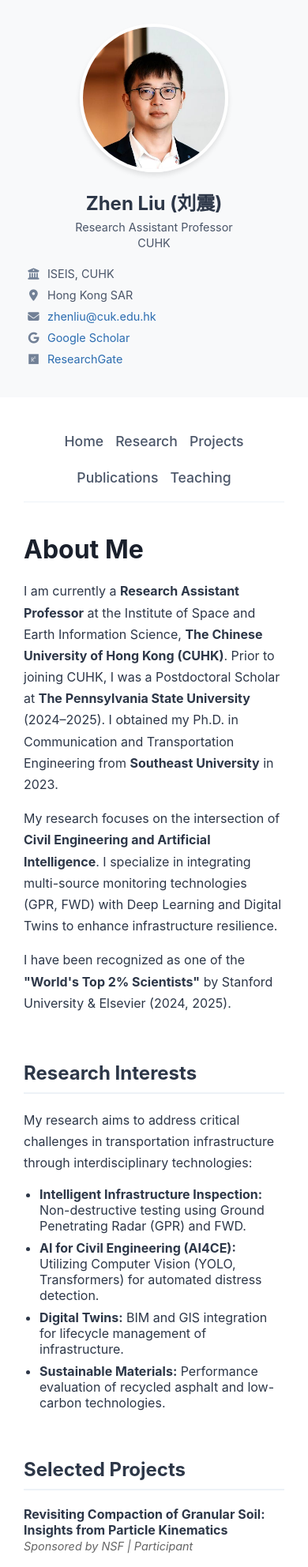
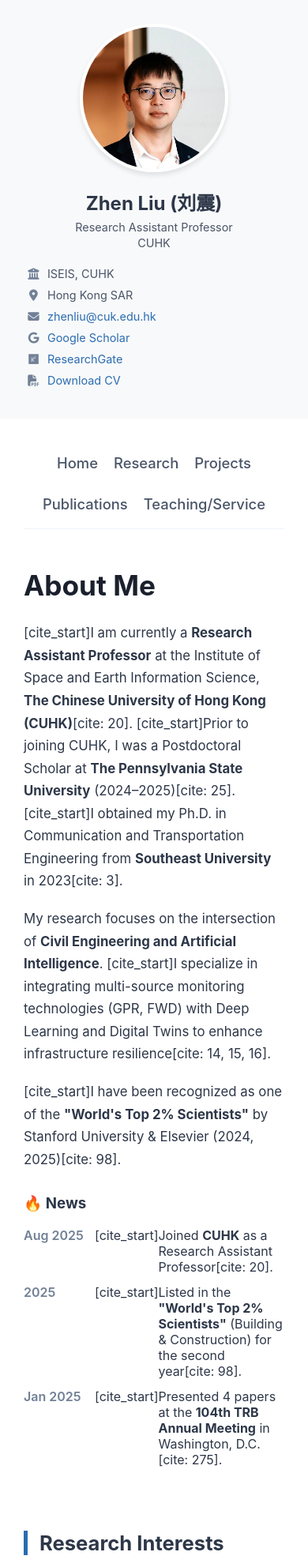
Before and after one commit to ZhenL1996/ZhenL1996.github.io, a plain HTML site: page index.html in a window 390 px wide. Shown: the top 1984 px of the page at 79% size. Drawn offline with Linux system fonts and the light colour scheme.

Commit message:
Update index.html

```diff
--- a/index.html
+++ b/index.html
@@ -39,9 +39,10 @@
             flex-direction: column;
             align-items: center;
             flex-shrink: 0;
-            position: fixed;
+            position: fixed; /* 固定在左侧 */
             height: 100vh;
             overflow-y: auto;
+            z-index: 1000;
         }
 
         .avatar {
@@ -75,67 +76,106 @@
 
         /* --- 3. 右侧主内容区域 --- */
         .main {
-            margin-left: 340px; /* 让出侧边栏宽度 */
+            margin-left: 340px; /* 让出侧边栏的宽度 (280+60) */
             padding: 40px 60px;
             max-width: 900px;
             flex-grow: 1;
         }
 
-        /* --- 顶部横向导航栏 (关键修改) --- */
+        /* --- 顶部横向导航栏 (新增的核心部分) --- */
         .top-nav {
             display: flex;
-            gap: 30px; /* 菜单间距 */
-            margin-bottom: 40px;
+            gap: 40px; /* 菜单项之间的间距 */
+            margin-bottom: 50px;
             padding-bottom: 15px;
-            border-bottom: 1px solid #edf2f7;
-            position: sticky; /* 稍微吸顶 */
+            border-bottom: 1px solid #edf2f7; /* 底部淡灰色分割线 */
+            position: sticky; /* 吸顶效果 */
             top: 0;
-            background: white;
+            background: rgba(255, 255, 255, 0.95); /* 背景微透明 */
             z-index: 100;
             padding-top: 10px;
+            backdrop-filter: blur(5px);
         }
 
         .nav-link {
-            font-size: 1.1rem;
+            font-size: 1.15rem;
             color: #4a5568;
             font-weight: 500;
             padding: 5px 0;
+            position: relative;
         }
 
         .nav-link:hover {
             color: var(--primary-color);
             text-decoration: none;
-            border-bottom: 2px solid var(--primary-color); /* 鼠标悬停显示下划线 */
         }
 
-        /* 内容板块样式 */
-        section { margin-bottom: 60px; scroll-margin-top: 80px; /* 防止标题被导航栏遮挡 */ }
-
-        h1 { font-size: 2rem; margin-bottom: 20px; color: #1a202c; }
-        h2 {
-            font-size: 1.5rem;
-            margin-bottom: 20px;
-            color: #2d3748;
-            border-bottom: 2px solid #edf2f7;
-            padding-bottom: 10px;
+        /* 鼠标悬停时的下划线动画 */
+        .nav-link::after {
+            content: '';
+            position: absolute;
+            width: 0;
+            height: 2px;
+            bottom: 0;
+            left: 0;
+            background-color: var(--primary-color);
+            transition: width 0.3s;
         }
 
-        p { line-height: 1.7; margin-bottom: 1rem; font-size: 1rem; }
+        .nav-link:hover::after {
+            width: 100%;
+        }
+
+        /* --- 内容板块样式 --- */
+        section {
+            margin-bottom: 80px;
+            scroll-margin-top: 100px; /* 防止点击导航时，标题被导航栏遮挡 */
+        }
+
+        h1 { font-size: 2.2rem; margin-bottom: 25px; color: #1a202c; }
+        h2 {
+            font-size: 1.6rem;
+            margin-bottom: 25px;
+            color: #2d3748;
+            border-left: 5px solid var(--primary-color);
+            padding-left: 15px;
+        }
+
+        p { line-height: 1.7; margin-bottom: 1.2rem; font-size: 1.05rem; }
 
         /* 列表样式 */
         ul { padding-left: 20px; }
         li { margin-bottom: 8px; }
 
-        .project-item, .pub-item { margin-bottom: 20px; }
-        .item-title { font-weight: 700; display: block; }
-        .item-meta { color: #666; font-size: 0.9rem; font-style: italic; }
+        .project-item, .pub-item { margin-bottom: 25px; }
+        .item-title { font-weight: 700; display: block; font-size: 1.05rem; margin-bottom: 3px; }
+        .item-meta { color: #666; font-size: 0.9rem; }
+
+        /* 标签样式 (Hot Paper) */
+        .tag {
+            display: inline-block;
+            background-color: #fff5f5;
+            color: #c53030;
+            font-size: 0.75rem;
+            padding: 2px 6px;
+            border-radius: 4px;
+            border: 1px solid #fed7d7;
+            margin-left: 8px;
+            font-weight: 600;
+            vertical-align: middle;
+        }
+
+        /* News 列表 */
+        .news-list { list-style: none; padding: 0; }
+        .news-item { display: flex; margin-bottom: 12px; }
+        .news-date { min-width: 90px; font-weight: 600; color: #718096; }
 
         /* 移动端适配 */
         @media (max-width: 900px) {
             body { flex-direction: column; }
             .sidebar { position: relative; width: auto; height: auto; border-right: none; padding: 30px; }
             .main { margin-left: 0; padding: 30px; }
-            .top-nav { gap: 15px; flex-wrap: wrap; justify-content: center; }
+            .top-nav { gap: 20px; flex-wrap: wrap; justify-content: center; font-size: 1rem; }
         }
     </style>
 </head>
@@ -166,6 +206,9 @@
             <div class="link-item">
                 <i class="fab fa-researchgate"></i> <a href="#">ResearchGate</a>
             </div>
+            <div class="link-item">
+                <i class="fas fa-file-pdf"></i> <a href="#">Download CV</a>
+            </div>
         </div>
     </aside>
 
@@ -176,30 +219,46 @@
             <a href="#research" class="nav-link">Research</a>
             <a href="#projects" class="nav-link">Projects</a>
             <a href="#publications" class="nav-link">Publications</a>
-            <a href="#teaching" class="nav-link">Teaching</a>
+            <a href="#teaching" class="nav-link">Teaching/Service</a>
         </nav>
 
         <section id="home">
             <h1>About Me</h1>
             <p>
-                I am currently a <strong>Research Assistant Professor</strong> at the Institute of Space and Earth Information Science, <strong>The Chinese University of Hong Kong (CUHK)</strong>. Prior to joining CUHK, I was a Postdoctoral Scholar at <strong>The Pennsylvania State University</strong> (2024–2025). I obtained my Ph.D. in Communication and Transportation Engineering from <strong>Southeast University</strong> in 2023.
+                [cite_start]I am currently a <strong>Research Assistant Professor</strong> at the Institute of Space and Earth Information Science, <strong>The Chinese University of Hong Kong (CUHK)</strong>[cite: 20]. [cite_start]Prior to joining CUHK, I was a Postdoctoral Scholar at <strong>The Pennsylvania State University</strong> (2024–2025)[cite: 25]. [cite_start]I obtained my Ph.D. in Communication and Transportation Engineering from <strong>Southeast University</strong> in 2023[cite: 3].
             </p>
             <p>
-                My research focuses on the intersection of <strong>Civil Engineering and Artificial Intelligence</strong>. I specialize in integrating multi-source monitoring technologies (GPR, FWD) with Deep Learning and Digital Twins to enhance infrastructure resilience.
+                My research focuses on the intersection of <strong>Civil Engineering and Artificial Intelligence</strong>. [cite_start]I specialize in integrating multi-source monitoring technologies (GPR, FWD) with Deep Learning and Digital Twins to enhance infrastructure resilience[cite: 14, 15, 16].
             </p>
             <p>
-                I have been recognized as one of the <strong>"World's Top 2% Scientists"</strong> by Stanford University & Elsevier (2024, 2025).
+                [cite_start]I have been recognized as one of the <strong>"World's Top 2% Scientists"</strong> by Stanford University & Elsevier (2024, 2025)[cite: 98].
             </p>
+
+            <h3 style="margin-top: 30px;">🔥 News</h3>
+            <ul class="news-list">
+                <li class="news-item">
+                    <span class="news-date">Aug 2025</span>
+                    [cite_start]<div>Joined <strong>CUHK</strong> as a Research Assistant Professor[cite: 20].</div>
+                </li>
+                <li class="news-item">
+                    <span class="news-date">2025</span>
+                    [cite_start]<div>Listed in the <strong>"World's Top 2% Scientists"</strong> (Building & Construction) for the second year[cite: 98].</div>
+                </li>
+                <li class="news-item">
+                    <span class="news-date">Jan 2025</span>
+                    [cite_start]<div>Presented 4 papers at the <strong>104th TRB Annual Meeting</strong> in Washington, D.C.[cite: 275].</div>
+                </li>
+            </ul>
         </section>
 
         <section id="research">
             <h2>Research Interests</h2>
             <p>My research aims to address critical challenges in transportation infrastructure through interdisciplinary technologies:</p>
             <ul>
-                <li><strong>Intelligent Infrastructure Inspection:</strong> Non-destructive testing using Ground Penetrating Radar (GPR) and FWD.</li>
-                <li><strong>AI for Civil Engineering (AI4CE):</strong> Utilizing Computer Vision (YOLO, Transformers) for automated distress detection.</li>
-                <li><strong>Digital Twins:</strong> BIM and GIS integration for lifecycle management of infrastructure.</li>
-                <li><strong>Sustainable Materials:</strong> Performance evaluation of recycled asphalt and low-carbon technologies.</li>
+                [cite_start]<li><strong>Intelligent Infrastructure Inspection:</strong> Non-destructive testing using Ground Penetrating Radar (GPR) and FWD[cite: 14].</li>
+                [cite_start]<li><strong>AI for Civil Engineering (AI4CE):</strong> Utilizing Computer Vision (YOLO, Transformers) for automated distress detection[cite: 132, 165].</li>
+                [cite_start]<li><strong>Digital Twins:</strong> BIM and GIS integration for lifecycle management of infrastructure[cite: 16].</li>
+                [cite_start]<li><strong>Sustainable Materials:</strong> Performance evaluation of recycled asphalt and low-carbon technologies[cite: 17].</li>
             </ul>
         </section>
 
@@ -207,15 +266,15 @@
             <h2>Selected Projects</h2>
             <div class="project-item">
                 <span class="item-title">Revisiting Compaction of Granular Soil: Insights from Particle Kinematics</span>
-                <span class="item-meta">Sponsored by NSF | Participant</span>
+                <span class="item-meta">Sponsored by NSF | [cite_start]Participant (Postdoc) [cite: 34]</span>
             </div>
             <div class="project-item">
                 <span class="item-title">Consolidated Rail Infrastructure and Safety Improvements (CRISI)</span>
-                <span class="item-meta">Sponsored by FRA | Participant</span>
+                <span class="item-meta">Sponsored by FRA | [cite_start]Participant [cite: 35]</span>
             </div>
             <div class="project-item">
                 <span class="item-title">Three-dimensional Visualization Management of Transportation Infrastructure</span>
-                <span class="item-meta">Sponsored by Southeast University | Principal Investigator (PI)</span>
+                <span class="item-meta">Sponsored by Southeast University | [cite_start]Principal Investigator (PI) [cite: 43]</span>
             </div>
         </section>
 
@@ -226,19 +285,28 @@
             <div class="pub-item">
                 <span class="item-title">Automatic pixel-level detection of vertical cracks in asphalt pavement based on GPR investigation and improved mask R-CNN</span>
                 <div style="font-size:0.95rem"><strong>Zhen Liu</strong>, J. K. Yeoh, Xingyu Gu*, et al.</div>
-                <div class="item-meta">Automation in Construction, 2023. [ESI Hot Paper]</div>
+                <div class="item-meta">
+                    <em>Automation in Construction</em>, 2023.
+                    [cite_start]<span class="tag">ESI Hot Paper (Top 0.1%)</span> [cite: 156]
+                </div>
             </div>
 
             <div class="pub-item">
                 <span class="item-title">Automatic recognition of pavement cracks from combined GPR B-scan and C-scan images using multiscale feature fusion deep neural networks</span>
                 <div style="font-size:0.95rem"><strong>Zhen Liu</strong>, Xingyu Gu*, et al.</div>
-                <div class="item-meta">Automation in Construction, 2023. [ESI Hot Paper]</div>
+                <div class="item-meta">
+                    <em>Automation in Construction</em>, 2023.
+                    [cite_start]<span class="tag">ESI Hot Paper (Top 0.1%)</span> [cite: 159]
+                </div>
             </div>
 
             <div class="pub-item">
                 <span class="item-title">Novel YOLOv3 model with structure and hyperparameter optimization for detection of pavement concealed cracks in GPR images</span>
                 <div style="font-size:0.95rem"><strong>Zhen Liu</strong>, Xingyu Gu*, et al.</div>
-                <div class="item-meta">IEEE T-ITS, 2022. [ESI Highly Cited]</div>
+                <div class="item-meta">
+                    <em>IEEE T-ITS</em>, 2022.
+                    [cite_start]<span class="tag">ESI Highly Cited</span> [cite: 166]
+                </div>
             </div>
 
             <a href="https://scholar.google.com/" target="_blank">View Full List on Google Scholar &rarr;</a>
@@ -246,17 +314,25 @@
 
         <section id="teaching">
             <h2>Teaching & Service</h2>
+
+            <h3 style="font-size: 1.2rem; margin-top: 0;">Teaching</h3>
             <div class="project-item">
                 <span class="item-title">ESGS 5017: Geoinformation Technologies for Risk and Crises Management</span>
-                <span class="item-meta">CUHK (2026-2027) | Lecturer</span>
+                <span class="item-meta">CUHK (2026-2027) | [cite_start]Lecturer [cite: 51]</span>
             </div>
             <div class="project-item">
                 <span class="item-title">CE 335: Engineering Mechanics of Soils</span>
-                <span class="item-meta">Penn State University (2024-2025) | Guest Lecturer</span>
+                <span class="item-meta">Penn State University (2024-2025) | [cite_start]Guest Lecturer [cite: 58]</span>
+            </div>
+
+            <h3 style="font-size: 1.2rem; margin-top: 25px;">Professional Service</h3>
+            <div class="project-item">
+                <span class="item-title">Editorial Board Member</span>
+                [cite_start]<span class="item-meta">Discover Civil Engineering [cite: 118]</span>
             </div>
             <div class="project-item">
-                <span class="item-title">Journal Editor & Reviewer</span>
-                <span class="item-meta">Guest Editor for Sensors, Buildings; Reviewer for IEEE T-ITS, Autom. Constr., etc.</span>
+                <span class="item-title">Guest Editor</span>
+                [cite_start]<span class="item-meta">Sensors, Buildings, Remote Sensing [cite: 121, 122, 125]</span>
             </div>
         </section>
 
```
